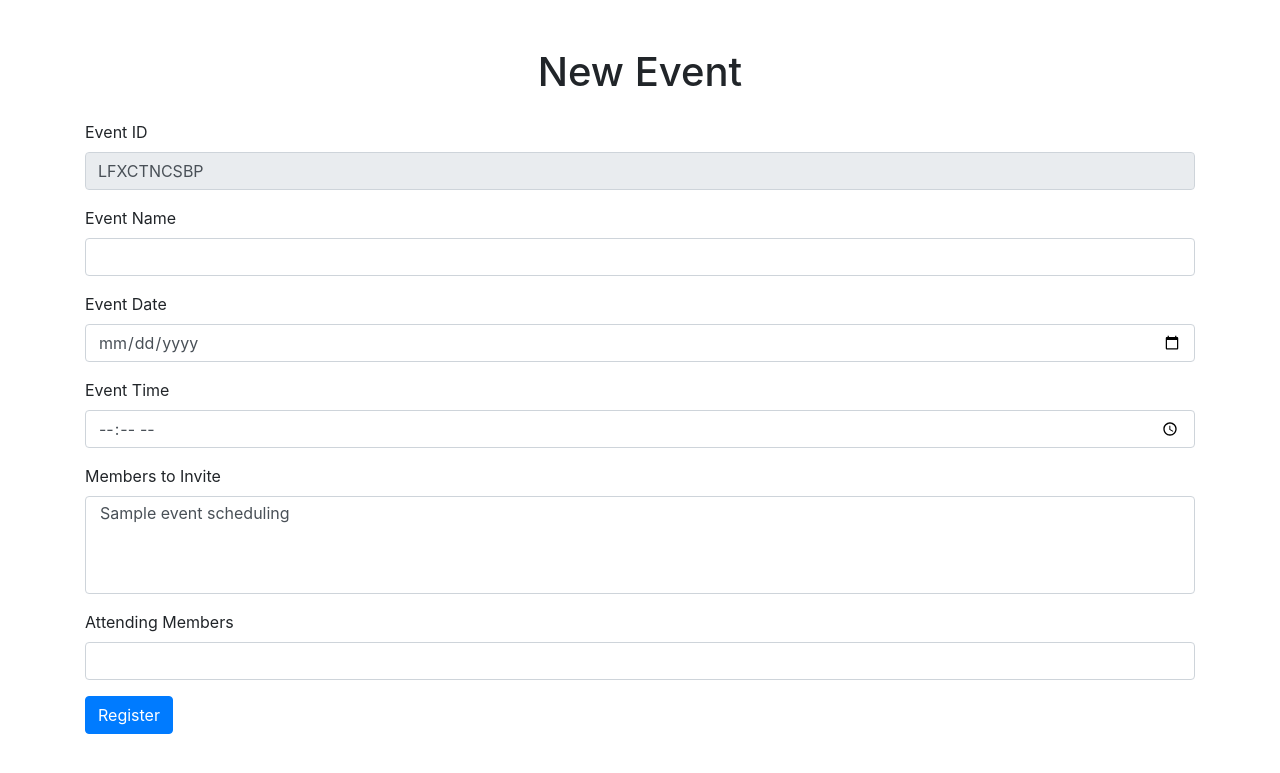
After one commit to isabelletroya/Event-Scheduler, a Flask app: page /new_event in a window 1280 px wide. The commit adds this page. Shown: the top 773 px of the page. Run offline with Flask 3, Linux system fonts and the light colour scheme; a database or web service that is not in the repository returns one stand-in record (values such as "Sample title"); some libraries are stand-ins or nearby versions.

Commit message:
"added new_event.html and upcoming_past_events.html"

```diff
--- a/app.py
+++ b/app.py
@@ -2,6 +2,8 @@ from flask import Flask, render_template, redirect, url_for, request
 import psycopg2
 import webbrowser
 from threading import Timer
+import random
+import string
 
 app = Flask(__name__)
 
@@ -17,6 +19,20 @@ def connect_to_db():
     conn = psycopg2.connect(**db_config)
     return conn
 
+def user_info_check(username, password):
+    conn = connect_to_db()
+    cursor = conn.cursor()
+
+    info_query = "SELECT * FROM event_scheduling.users WHERE user_id = %s AND password = %s;"
+    cursor.execute(info_query, (username, password))
+
+    result = cursor.fetchone()
+
+    cursor.close()
+    conn.close()
+
+    return result
+
 # Route for handling the login page logic
 @app.route('/login', methods=['GET', 'POST'])
 def login():
@@ -25,20 +41,86 @@ def login():
         username = request.form['username']
         password = request.form['password']
 
+        user_info = user_info_check(username, password)
+
+        if user_info:
+            return redirect(url_for('index'))  # Redirect to home page after successful login
+        else:
+            error = 'Invalid Credentials. Please try again.'
+    return render_template('login.html', error=error)
+
+# Route for registration page
+@app.route('/new_register', methods=['GET', 'POST'])
+def new_register():
+    if request.method == 'POST':
+        user_id = request.form['user_id']
+        password = request.form['password']
+        name = request.form['name']
+        birthday = request.form['birthday']
+        email = request.form['email']
+        phone_number = request.form['phone_number']
+
         conn = connect_to_db()
         cursor = conn.cursor()
 
-        # Example validation (replace with actual logic)
-        if request.form['username'] != 'admin' or request.form['password'] != 'admin':
-            error = 'Invalid Credentials. Please try again.'
-        else:
-            return redirect(url_for('index'))  # Redirect to home page after login
-    return render_template('login.html', error=error)
+        insert_query = """
+        INSERT INTO event_scheduling.users (user_id, password, name, birthday, email, phone_number)
+        VALUES (%s, %s, %s, %s, %s, %s);
+        """
+        cursor.execute(insert_query, (user_id, password, name, birthday, email, phone_number))
+        conn.commit()
 
-# Route for registration page
-@app.route('/new_register')
-def new_register():
+        cursor.close()
+        conn.close()
+
+        return redirect(url_for('login'))
+
     return render_template('new_register.html')
+
+
+def get_friends():
+    conn = connect_to_db()
+    cursor = conn.cursor()
+    cursor.execute("SELECT user_id, name FROM event_scheduling.users")
+    friends = cursor.fetchall()
+    cursor.close()
+    conn.close()
+    return friends
+
+def generate_event_id():
+    return ''.join(random.choices(string.ascii_uppercase + string.digits, k=10))
+
+@app.route('/new_event', methods=['GET', 'POST'])
+def new_event():
+    if request.method == 'POST':
+        event_id = request.form['event_id']
+        event_name = request.form['event_name']
+        event_date = request.form['event_date']
+        event_time = request.form['event_time']
+        invited_members = request.form.getlist('invited_members')
+        attending_members = request.form['attending_members']
+
+        conn = connect_to_db()
+        cursor = conn.cursor()
+
+        insert_query = """
+        INSERT INTO event_scheduling.events (event_id, event_name, event_date, event_time, invited_members, attending_members)
+        VALUES (%s, %s, %s, %s, %s, %s);
+        """
+        cursor.execute(insert_query, (event_id, event_name, event_date, event_time, ','.join(invited_members), attending_members))
+        conn.commit()
+
+        cursor.close()
+        conn.close()
+
+
+
+        return redirect(url_for('index'))
+
+    event_id = generate_event_id()
+    friends = get_friends()
+    return render_template('new_event.html', event_id=event_id, friends=friends)
+
 
 # Route for home page
 @app.route('/')
--- a/templates/index.html
+++ b/templates/index.html
@@ -33,5 +33,8 @@
             </table>
         </div>
     </div>
+
+    <p class="mt-3">New Event <a href="{{ url_for('new_event') }}">We are so excited!</a></p>
+
 </body>
 </html>
--- /dev/null
+++ b/templates/new_event.html
@@ -0,0 +1,48 @@
+<!DOCTYPE html>
+<html lang="en">
+<head>
+    <meta charset="UTF-8">
+    <meta name="viewport" content="width=device-width, initial-scale=1.0">
+    <title>Register Event</title>
+    <link href="https://maxcdn.bootstrapcdn.com/bootstrap/4.5.2/css/bootstrap.min.css" rel="stylesheet">
+</head>
+<body>
+    <div class="container mt-5">
+        <h1 class="text-center mb-4">New Event</h1>
+        <form action="{{ url_for('new_event') }}" method="post">
+            <div class="form-group">
+                <label for="event_id">Event ID</label>
+                <input type="text" class="form-control" id="event_id" name="event_id" value="{{ event_id }}" readonly>
+            </div>
+            <div class="form-group">
+                <label for="event_name">Event Name</label>
+                <input type="text" class="form-control" id="event_name" name="event_name" required>
+            </div>
+            <div class="form-group">
+                <label for="event_date">Event Date</label>
+                <input type="date" class="form-control" id="event_date" name="event_date" required>
+            </div>
+            <div class="form-group">
+                <label for="event_time">Event Time</label>
+                <input type="time" class="form-control" id="event_time" name="event_time" required>
+            </div>
+            <div class="form-group">
+                <label for="invited_members">Members to Invite</label>
+                <select multiple class="form-control" id="invited_members" name="invited_members" required>
+                    {% for friend in friends %}
+                        <option value="{{ friend[0] }}">{{ friend[1] }}</option>
+                    {% endfor %}
+                </select>
+            </div>
+            <div class="form-group">
+                <label for="attending_members">Attending Members</label>
+                <input type="text" class="form-control" id="attending_members" name="attending_members" required>
+            </div>
+            <button type="submit" class="btn btn-primary">Register</button>
+        </form>
+    </div>
+    <script src="https://code.jquery.com/jquery-3.5.1.slim.min.js"></script>
+    <script src="https://cdn.jsdelivr.net/npm/@popperjs/core@2.9.2/dist/umd/popper.min.js"></script>
+    <script src="https://maxcdn.bootstrapcdn.com/bootstrap/4.5.2/js/bootstrap.min.js"></script>
+</body>
+</html>
```
Also changed, not shown: templates/login.html (+10 -9 lines), templates/new_register.html (+14 -14 lines), templates/upcoming_past_events.html (added).
